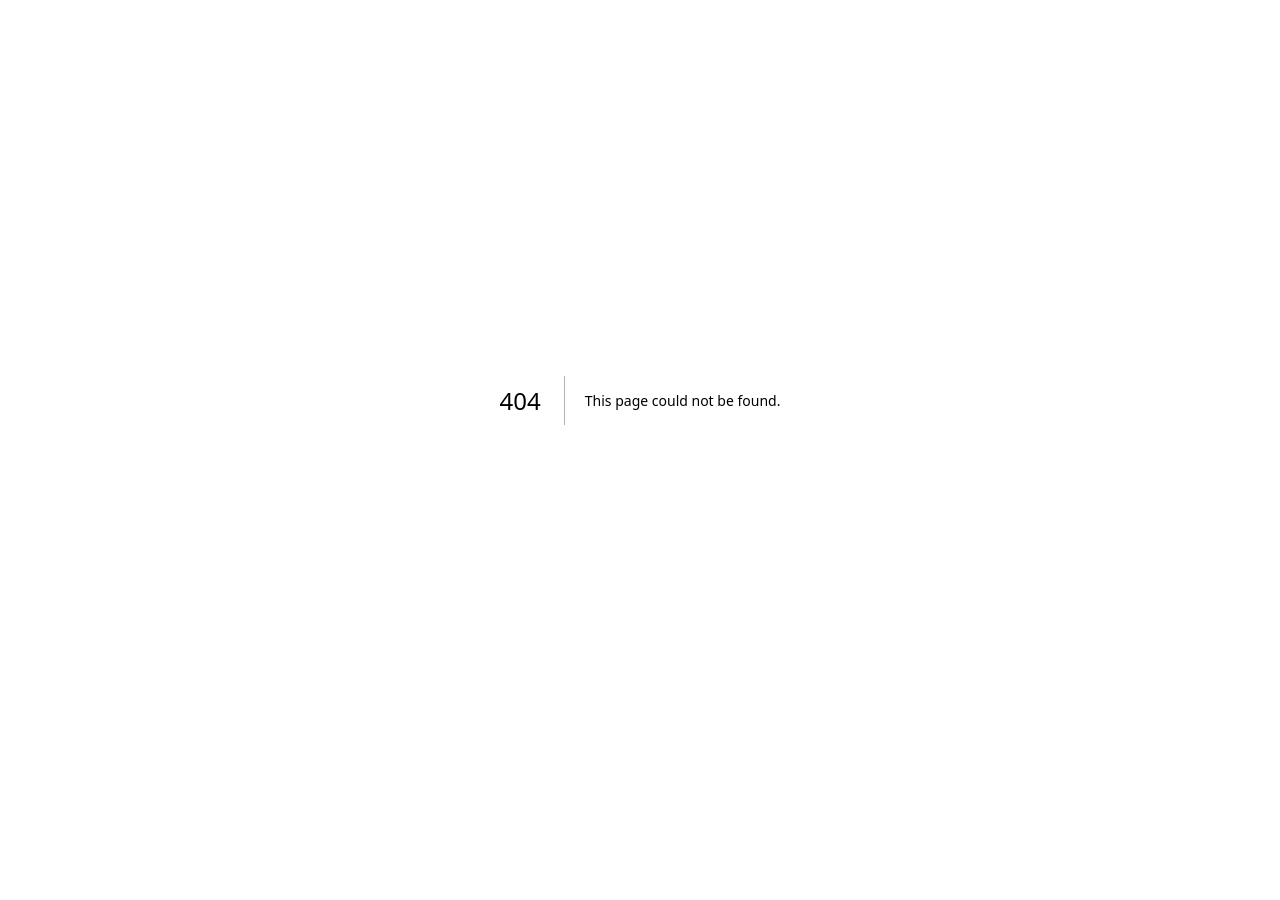
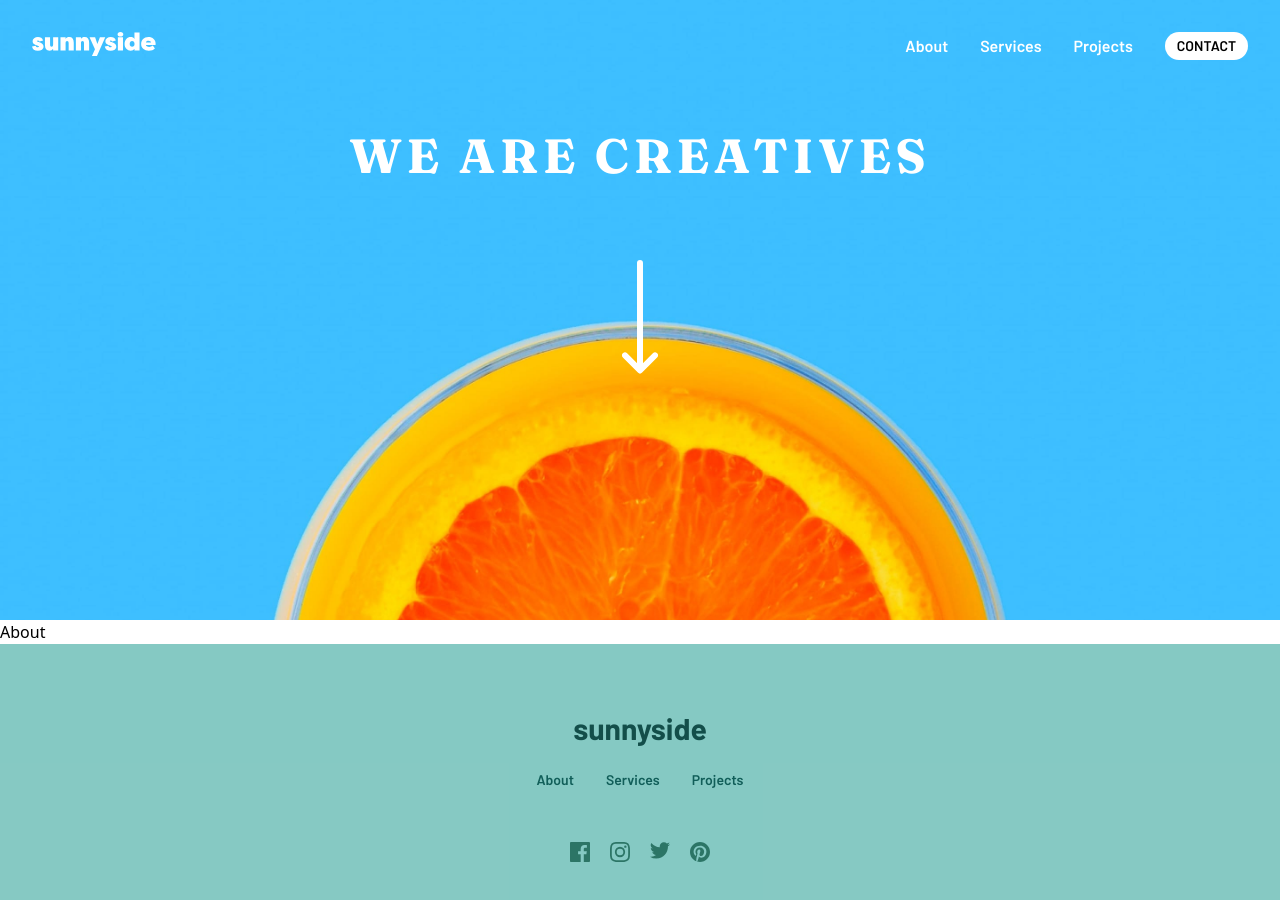
Before and after one commit to wwilliamsantana/sunnyside-website, a Next.js app: page /about in a window 1280 px wide. Before the commit this address had no page. Shown: the top 900 px of the page. Before the commit the page ends 800 px from the top, so only its background shows below. Built offline with nearby package versions, Linux system fonts and the light colour scheme.

Commit message:
feat: Structure pages - Init page About

```diff
--- /dev/null
+++ b/src/app/about/page.tsx
@@ -0,0 +1,6 @@
+
+export default function About() {
+  return (
+    <h1>About</h1>
+  )
+}
--- a/src/app/layout.tsx
+++ b/src/app/layout.tsx
@@ -1,6 +1,8 @@
 import type { Metadata } from "next";
 import { Barlow, Fraunces } from "next/font/google";
 import "./globals.css";
+import { Footer } from "@/components/footer";
+import { Header } from "@/components/header";
 
 const barlowFont = Barlow({
   variable: "--font-barlow",
@@ -29,7 +31,9 @@ export default function RootLayout({
       <body
         className={`${barlowFont.variable} ${frauncesFont.variable} antialiased`}
       >
+        <Header />
         {children}
+        <Footer />
       </body>
     </html>
   );
--- a/src/app/page.tsx
+++ b/src/app/page.tsx
@@ -1,35 +1,16 @@
 import Image from "next/image"
-import Link from "next/link";
 
-import logo from "../assets/logo.svg"
-import arrowDown from "../assets/icon-arrow-down.svg"
 import imageGalleryOne from "../assets/image-gallery-milkbottles.jpg"
 import imageGalleryTwo from "../assets/image-gallery-orange.jpg"
 import imageGalleryThree from "../assets/image-gallery-cone.jpg"
 import imageGalleryFor from "../assets/image-gallery-sugarcubes.jpg"
-import iconInstagram from "../assets/icon-instagram.svg"
-import iconFacebook from "../assets/icon-facebook.svg"
-import iconPinterest from "../assets/icon-pinterest.svg"
-import iconTwitter from "../assets/icon-twitter.svg"
 
-import { Navigation } from "@/components/navigation";
 import { Sections } from "@/components/sections";
 import { Testimonials } from "@/components/testimonials";
 
+
 export default function Home() {
   return (
-    <>
-      <header className="bg-[url(../assets/image-header.jpg)] bg-cover bg-center  h-[620px]">
-        <div className="p-8 flex justify-between content-center ">
-          <Image src={logo} width={124} height={124} alt="Logotipo" />
-          <Navigation />
-        </div>
-        <div className="flex flex-col items-center mt-10">
-          <h1 className="font-[family-name:--font-fraunces] text-5xl uppercase tracking-widest text-white text-center">we are creatives</h1>
-          <Image src={arrowDown} width={36} height={114} alt="Seta para baixo" className="mt-20" />
-        </div>
-      </header>
-
     <main>
       <Sections />
       <Testimonials />
@@ -42,33 +23,5 @@ export default function Home() {
       </div>
     </main>
 
-      <footer className="h-72 bg-teal-600/50 flex items-center justify-center flex-col font-[family-name:--font-barlow]">
-        <strong className="font-[family-name:--font-barlow] text-3xl text-teal-900">sunnyside</strong>
-
-        <nav className="mt-6">
-          <ul className="flex gap-8 items-center text-sm text-teal-800 ">
-            <li className="hover:text-white transition-colors">About</li>
-            <li className="hover:text-white transition-colors">Services</li>
-            <li className="hover:text-white transition-colors">Projects</li>
-          </ul>
-        </nav>
-        <nav className="mt-12 group-icons">
-          <ul className="flex gap-5 p-1">
-            <Link href={""}>
-              <Image src={iconFacebook} alt="Facebook" />
-            </Link>
-            <Link href={""}>
-              <Image src={iconInstagram} alt="Instagram" />
-            </Link>
-            <Link href={""}>
-              <Image src={iconTwitter} alt="Twitter" />
-            </Link>
-            <Link href={""}>
-              <Image src={iconPinterest} alt="Pinterest" />
-            </Link>
-          </ul>
-        </nav>
-      </footer>
-    </>
   );
 }
--- /dev/null
+++ b/src/components/footer.tsx
@@ -0,0 +1,39 @@
+import Link from "next/link";
+import Image from "next/image";
+
+import iconInstagram from "../assets/icon-instagram.svg"
+import iconFacebook from "../assets/icon-facebook.svg"
+import iconPinterest from "../assets/icon-pinterest.svg"
+import iconTwitter from "../assets/icon-twitter.svg"
+
+export function Footer() {
+  return <>
+    <footer className="h-72 bg-teal-600/50 flex items-center justify-center flex-col font-[family-name:--font-barlow]">
+      <strong className="font-[family-name:--font-barlow] text-3xl text-teal-900">sunnyside</strong>
+
+      <nav className="mt-6">
+        <ul className="flex gap-8 items-center text-sm text-teal-800 ">
+          <li className="hover:text-white transition-colors">About</li>
+          <li className="hover:text-white transition-colors">Services</li>
+          <li className="hover:text-white transition-colors">Projects</li>
+        </ul>
+      </nav>
+      <nav className="mt-12 group-icons">
+        <ul className="flex gap-5 p-1">
+          <Link href={""}>
+            <Image src={iconFacebook} alt="Facebook" />
+          </Link>
+          <Link href={""}>
+            <Image src={iconInstagram} alt="Instagram" />
+          </Link>
+          <Link href={""}>
+            <Image src={iconTwitter} alt="Twitter" />
+          </Link>
+          <Link href={""}>
+            <Image src={iconPinterest} alt="Pinterest" />
+          </Link>
+        </ul>
+      </nav>
+    </footer>
+  </>
+}
--- /dev/null
+++ b/src/components/header.tsx
@@ -0,0 +1,23 @@
+import { Navigation } from "./navigation";
+import Image from "next/image";
+
+import logo from "../assets/logo.svg"
+import arrowDown from "../assets/icon-arrow-down.svg"
+import Link from "next/link";
+
+export function Header() {
+  return <>
+    <header className="bg-[url(../assets/image-header.jpg)] bg-cover bg-center  h-[620px]">
+      <div className="p-8 flex justify-between content-center ">
+        <Link href="/">
+          <Image src={logo} width={124} height={124} alt="Logotipo" />
+        </Link>
+        <Navigation />
+      </div>
+      <div className="flex flex-col items-center mt-10">
+        <h1 className="font-[family-name:--font-fraunces] text-5xl uppercase tracking-widest text-white text-center">we are creatives</h1>
+        <Image src={arrowDown} width={36} height={114} alt="Seta para baixo" className="mt-20" />
+      </div>
+    </header>
+  </>
+}
--- a/src/components/navigation.tsx
+++ b/src/components/navigation.tsx
@@ -10,6 +10,7 @@ import {
 import Image from "next/image"
 
 import iconHamburguer from "../assets/icon-hamburger.svg"
+import Link from "next/link"
 
 
 export function Navigation() {
@@ -18,18 +19,18 @@ export function Navigation() {
       <nav className="max-md:hidden">
         <ul className="flex gap-8 content-center list-none font-[family-name:--font-barlow] items-center text-white">
           <li>
-            <a href="">About</a>
+            <Link href="/about">About</Link>
           </li>
           <li>
-            <a href="">Services</a>
+            <Link href="">Services</Link>
           </li>
 
           <li>
-            <a href="">Projects</a>
+            <Link href="">Projects</Link>
           </li>
 
           <li className="uppercase px-3 py-1 text-sm bg-white rounded-full text-black hover:bg-white/50 hover:text-white transition-colors">
-            <a href="">Contact</a>
+            <Link href="">Contact</Link>
           </li>
         </ul>
       </nav>
@@ -42,10 +43,26 @@ export function Navigation() {
           <DropdownMenuContent>
             <DropdownMenuLabel>Navigation</DropdownMenuLabel>
             <DropdownMenuSeparator />
-            <DropdownMenuItem className="hover:bg-sky-500 hover:text-white">About</DropdownMenuItem>
-            <DropdownMenuItem className="hover:bg-sky-500 hover:text-white" >Services</DropdownMenuItem>
-            <DropdownMenuItem className="hover:bg-sky-500 hover:text-white" >Projects</DropdownMenuItem>
-            <DropdownMenuItem className="hover:bg-sky-500 hover:text-white" >Contact</DropdownMenuItem>
+            <DropdownMenuItem className="hover:bg-sky-500 hover:text-white">
+              <Link href="/about">
+                About
+              </Link>
+            </DropdownMenuItem>
+            <DropdownMenuItem className="hover:bg-sky-500 hover:text-white" >
+              <Link href="">
+                Services
+              </Link>
+            </DropdownMenuItem>
+            <DropdownMenuItem className="hover:bg-sky-500 hover:text-white" >
+              <Link href="">
+                Projects
+              </Link>
+            </DropdownMenuItem>
+            <DropdownMenuItem className="hover:bg-sky-500 hover:text-white" >
+              <Link href="">
+                Contact
+              </Link>
+            </DropdownMenuItem>
           </DropdownMenuContent>
         </DropdownMenu>
       </nav>
--- a/src/components/sections.tsx
+++ b/src/components/sections.tsx
@@ -8,7 +8,7 @@ import imagePhotography from "../assets/image-photography.jpg"
 export function Sections() {
   return <>
     <section className="grid grid-cols-2 h-[29rem] max-md:grid-cols-1 ">
-      <div className="flex justify-center items-start flex-col mx-16 gap-6 max-md:order-2 ">
+      <div className="flex justify-center items-start flex-col mx-16 gap-6 max-md:order-2 max-md:justify-normal ">
         <h2 className="font-[family-name:--font-fraunces] text-4xl max-md:text-xl ">Transform your brand</h2>
         <p className="text-sm text-gray-500 font-[family-name:--font-barlow]" >We are a full-service creative agency specializing in helping brands grow fast. Engage your clients through compelling visuals that do most of the markenting for you.</p>
         <Link href={"#"} className="font-[family-name:--font-fraunces] uppercase text-xs underline decoration-yellow-400 ">learn more</Link>
@@ -22,7 +22,7 @@ export function Sections() {
       <div className="h-full relative w-full bg-[#ff7062] max-md:h-52 ">
         <Image src={imageStandOut} alt="" fill className="object-contain" />
       </div>
-      <div className="flex justify-center items-start flex-col mx-16 gap-6">
+      <div className="flex justify-center items-start flex-col mx-16 gap-6 max-md:justify-normal">
         <h2 className="font-[family-name:--font-fraunces] text-4xl max-md:text-xl">Stand out to the right audience</h2>
         <p className="text-sm text-gray-500 font-[family-name:--font-barlow]" >
           {"Using a collaborative formula of designers, researchers, photographers, veiographers, and copywriters, we'll build and extend yout brand in digital places."}
@@ -52,7 +52,5 @@ export function Sections() {
       </div>
     </section>
 
-
-
   </>
 }
```
Lines whose indentation alone changed are shown as unchanged.
